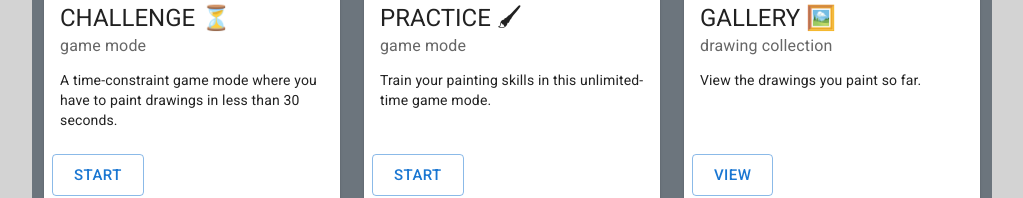
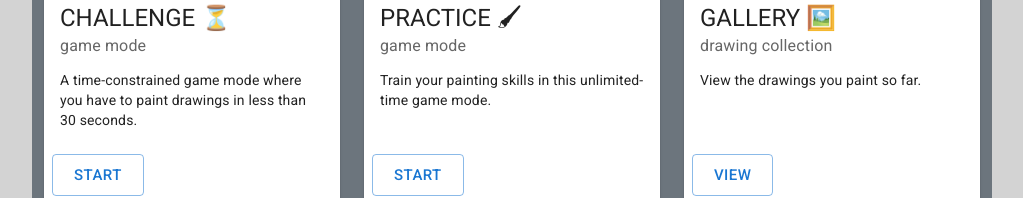
Before and after one commit to SilviuIordache/Painty, a React (Create React App) app: page / in a window 1280 px wide. Shown: the part 246-444 px from the top of the page, without its empty margins (128-1151 px from the left). Built offline with nearby package versions, Linux system fonts and the light colour scheme; a web font is replaced by a local one.

Commit message:
Fix typo

```diff
--- a/src/components/MainMenu/MainMenu.js
+++ b/src/components/MainMenu/MainMenu.js
@@ -17,7 +17,7 @@ export default function MainMenu() {
             <BasicCard
               title={"CHALLENGE ⏳"}
               subTitle={"game mode"}
-              description={"A time-constraint game mode where you have to paint drawings in less than 30 seconds."}
+              description={"A time-constrained game mode where you have to paint drawings in less than 30 seconds."}
               buttonCallback={() => {navigate('/draw/challenge')}}
               buttonText={"START"}
             />
```
